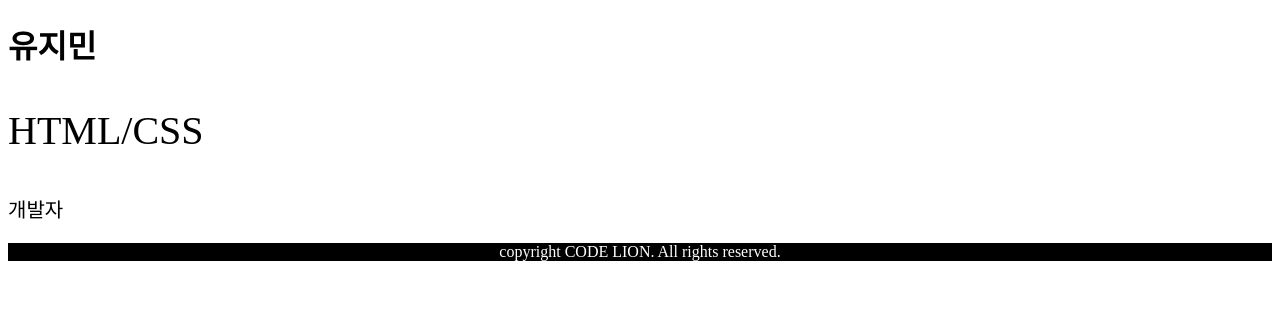
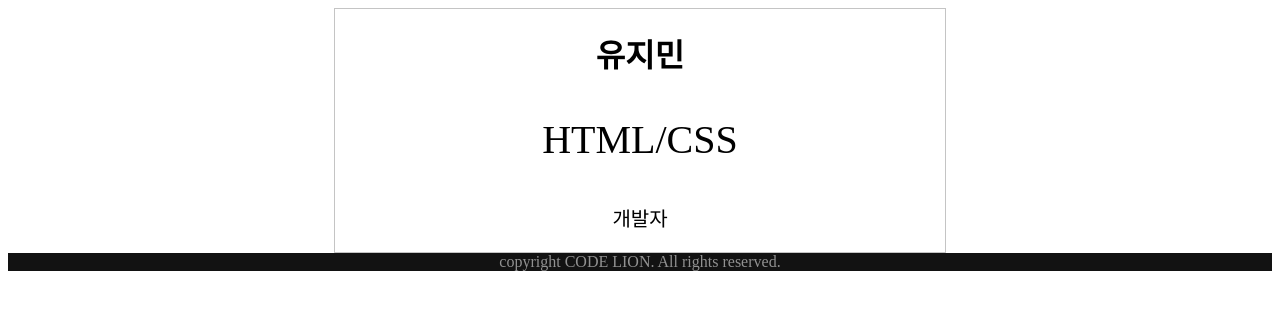
Before and after one commit to yoo-jimin127/CodeLion_MyPortpolio, a plain HTML site: page index.html in a window 1280 px wide. Drawn offline with Linux system fonts and the light colour scheme.

Commit message:
add : chap 6

```diff
--- a/codelion.css
+++ b/codelion.css
@@ -1,7 +1,7 @@
 footer {
     text-align: center; /* 요소를 어디에 정렬할 것인지 - 콜론으로 구분, 세미콜론으로 마무리 */
-    background-color: black; /* 배경 색상 변경 */
-    color: white; /* 글씨 색상 변경 */
+    background-color: #121212; /* 배경 색상 변경 */
+    color: #919191; /* 글씨 색상 변경 */
 }
 
 .big-font {
@@ -11,3 +11,11 @@ footer {
 .small-font {
     font-size: 20px;
 }
+
+.mainbox {
+    border: 1px solid #c4c4c4; /* 테두리를 추가할 수 있는 속성 */
+    width: 610px;
+    text-align: center; /* 글자만을 가운데로 정렬 */
+    margin-left: auto;
+    margin-right: auto;
+}
--- a/index.html
+++ b/index.html
@@ -7,9 +7,12 @@
         </head>
 
         <body>
-            <h1>유지민</h1>
-            <p class="big-font">HTML/CSS</p>
-            <p class="small-font">개발자</p>
+            <div class="mainbox">
+                <h1>유지민</h1>
+                <p class="big-font">HTML/CSS</p>
+                <p class="small-font">개발자</p>
+            </div>
+
 
             <footer>copyright CODE LION. All rights reserved.</footer>
         </body>
```
Also changed, not shown: 1 other file.
